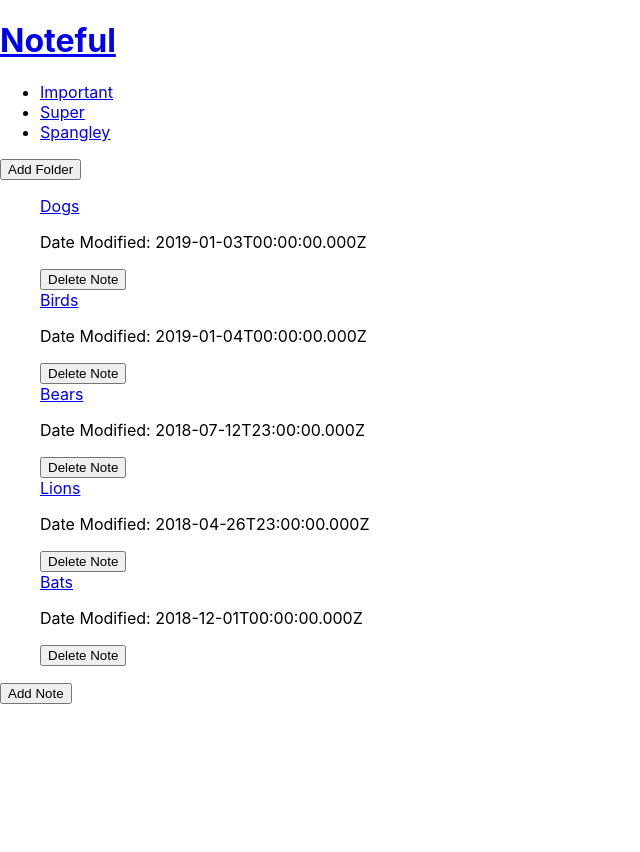
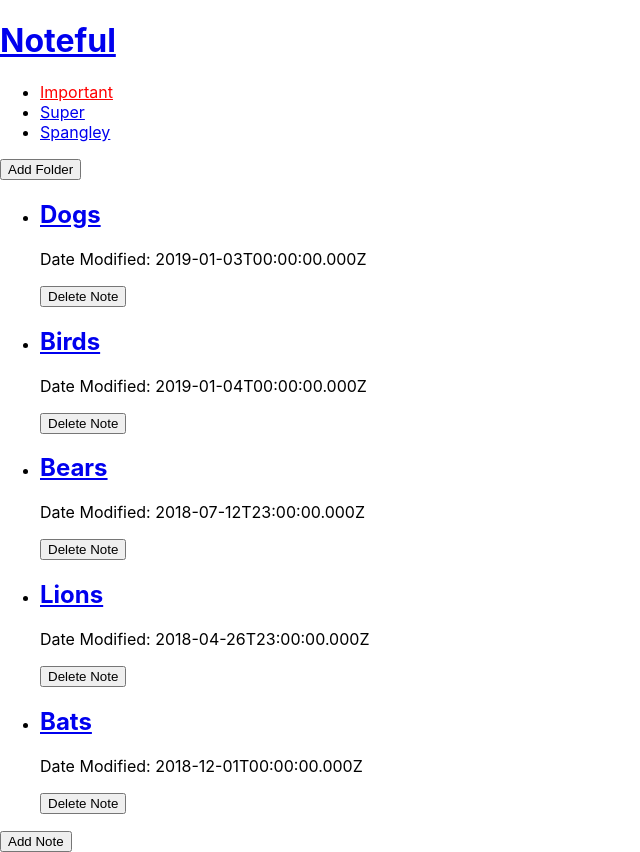
Before and after one commit to halemd30/Noteful, a React (Create React App) app: page /folder/b0715efe-ffaf-11e8-8eb2-f2801f1b9fd1 in a window 1280 px wide. Shown: the whole page, without its empty margins (0-640 px from the left). Before the commit the page ends 800 px from the top, so only its background shows below. Built offline with nearby package versions, Linux system fonts and the light colour scheme.

Commit message:
prop drilled to noteMain

```diff
--- a/package.json
+++ b/package.json
@@ -6,6 +6,7 @@
     "@testing-library/jest-dom": "^4.2.4",
     "@testing-library/react": "^9.4.1",
     "@testing-library/user-event": "^7.2.1",
+    "date-fns": "^2.10.0",
     "react": "^16.12.0",
     "react-dom": "^16.12.0",
     "react-router-dom": "^5.1.2",
--- a/src/App.js
+++ b/src/App.js
@@ -4,10 +4,37 @@ import SideBar from './sidebar/SideBar';
 import STORE from './STORE';
 import './App.css';
 import Main from './main/Main';
+import NoteMain from './notemain/NoteMain';
+import Note from './note/Note'
 
 class App extends React.Component {
+  state = STORE
+
+  addNote = (note) => {
+    this.setState({
+      notes: [...this.state.notes, note]
+    })
+  }
+
+  addFolder = (folder) => {
+    this.setState({
+      folders: [...this.state.folders, folder]
+    })
+  }
+
+  deleteCard = (id) => {
+    const newNoteList = this.state.notes.filter(note => {
+      if (id !== note.id) {
+        return note
+      }
+    })
+    this.setState({
+      notes: newNoteList
+    })
+  }
+
   render() {
-    // change routes and paths!
+
     return (
       <div className='app'>
         <h1>
@@ -15,31 +42,37 @@ class App extends React.Component {
         </h1>
 
           <Switch>
+            <Route exact path='/' render={(routeProps) => (
+                <div>
+                  <SideBar
+                    folders={STORE.folders}
+                    notes={STORE.notes}
+                    {...routeProps}
+                  />
+                  <Main
+                    notes={STORE.notes}
+                    {...routeProps}
+                  />
+                </div>
+              )}
+            />
 
-            <Route
-              path="/folder/:folderId"
-              render={(props) =>
+            <Route path="/folder/:folderId" render={(routeProps) => (
                 <SideBar
                   folders={STORE.folders}
                   notes={STORE.notes}
-                  {...props}
-                />}
+                  {...routeProps}
+                />
+              )}
             />
-            <Route
-              exact path="/"
-              render={(props) =>
-                <SideBar
+
+            <Route path='/note/:noteId' render={(routeProps) => (
+                <NoteMain
+                  notes={STORE.notes}
                   folders={STORE.folders}
-                  notes={STORE.notes}
-                  {...props}
-                />}
-            />
-            <Route
-              path='/folder/main'
-              render={() =>
-                <Main
-                  notes={STORE.notes}
-                />}
+                  {...routeProps}
+                />
+              )}
             />
           </Switch>
       </div>
--- a/src/main/Main.js
+++ b/src/main/Main.js
@@ -1,27 +1,42 @@
 import React from 'react'
 import { Link } from 'react-router-dom'
+import Note from '../note/Note'
 import AddNoteForm from '../addnoteform/AddNoteForm'
+//import { format } from 'date-fns'
 
 class Main extends React.Component {
     render() {
-        //console.log('hey there', this.props)
+      // const selectedNote = this.props.match.params.noteId
+
       return (
-        <div className='main'>
+        <section className='main'>
           <ul>
             {this.props.notes.map((note) => {
               return (
-                        <div key={note.id} className='note'>
-                            <Link to={`/notes/${note.id}`}>{note.name}</Link>
-                            <p>Date Modified: {note.modified}</p>
-                            <button>Delete Note</button>
-                        </div>
+                <li key={note.id}>
+                  <Note
+                    id={note.id}
+                    name={note.name}
+                    modified={note.modified}
+                  />
+                </li>
               )
             })}
           </ul>
           <button onClick={() => <AddNoteForm />}>Add Note</button>
-        </div>
+        </section>
       )
     }
   }
 
+{/* <div key={note.id} className='noteList_note'>
+    <Link to={`/note/${note.id}`}>{note.name}</Link>
+    <p>Date Modified: {note.modified}
+      <span className='date'>
+        {format(note.modified, 'dd-MM-yyyy')}
+      </span>
+    </p>
+    <button>Delete Note</button>
+</div> */}
+
 export default Main
--- a/src/note/Note.js
+++ b/src/note/Note.js
@@ -1,10 +1,26 @@
 import React from 'react'
+import { Link } from 'react-router-dom'
+import { notStrictEqual } from 'assert'
 
 class Note extends React.Component {
+  // const noteName = routeProps.match.params.id
+  // find note name === noteName
+  // find note folder
+
     render() {
+      // const noteId = this.props.match.params.id
+      // const noteName = this.props.notes.find(note => note.id === noteId)
+
+
       return (
-        <div className='note'>
-
+        <div className='noteList'>
+          <h1>
+            <Link to={`/note/${this.props.id}`}>
+              {this.props.name}
+            </Link>
+          </h1>
+          <p>Date Modified: {this.props.modified}</p>
+          <button>Delete Note</button>
         </div>
       )
     }
--- /dev/null
+++ b/src/notemain/NoteMain.js
@@ -0,0 +1,35 @@
+import React from 'react'
+import Note from '../note/Note'
+
+class NoteMain extends React.Component {
+
+    render() {
+        const routeNoteId = this.props.match.params.noteId
+        const note = this.props.notes.find(note =>
+            note.id === routeNoteId
+        );
+
+        const currentFolder = this.props.folders.find(folder =>
+            folder.id === note.folderId
+        )
+
+        return (
+            <>
+                <div className='noteSidebar'>
+                    <button>Go back</button>
+                    <h2>{currentFolder.name}</h2>
+                </div>
+                <div className='noteCard'>
+                    <h1>{note.name}</h1>
+                    <p>{note.modified}</p>
+                    <button>Delete Note</button>
+                </div>
+                <div className='content'>
+                    {note.content}
+                </div>
+            </>
+        )
+    }
+}
+
+export default NoteMain
--- a/src/sidebar/SideBar.js
+++ b/src/sidebar/SideBar.js
@@ -6,7 +6,7 @@ import Main from '../main/Main'
 class SideBar extends React.Component {
     render() {
         const selectedFolder = this.props.match.params.folderId
-        const filteredNotes = this.props.notes.filter(note => note.folderId === selectedFolder)
+        const folderNotes = this.props.notes.filter(note => note.folderId === selectedFolder)
 
       return (
         <>
@@ -18,8 +18,13 @@ class SideBar extends React.Component {
                                 key={folder.id}
                                 className={`${selectedFolder === folder.id ? "selected-class" : ""}`}
                             >
-                                <NavLink to=
-                                    {`/folder/${folder.id}`}>{folder.name}
+                                <NavLink
+                                    to={`/folder/${folder.id}`}
+                                    activeStyle={{
+                                        color: 'red'
+                                    }}
+                                >
+                                    {folder.name}
                                 </NavLink>
                             </li>
                         )
@@ -27,7 +32,7 @@ class SideBar extends React.Component {
                 </ul>
                 <button onClick={() => <AddFolderForm />}>Add Folder</button>
             </div>
-            <Main notes={filteredNotes}/>
+            <Main notes={folderNotes}/>
         </>
       )
     }
```
Also changed, not shown: src/folder/Folder.js (deleted, +0 -13 lines), src/notemain/NoteMain.css (added), 2 other files (tests, documents, lock files or other folders). Lines whose indentation alone changed are shown as unchanged.
